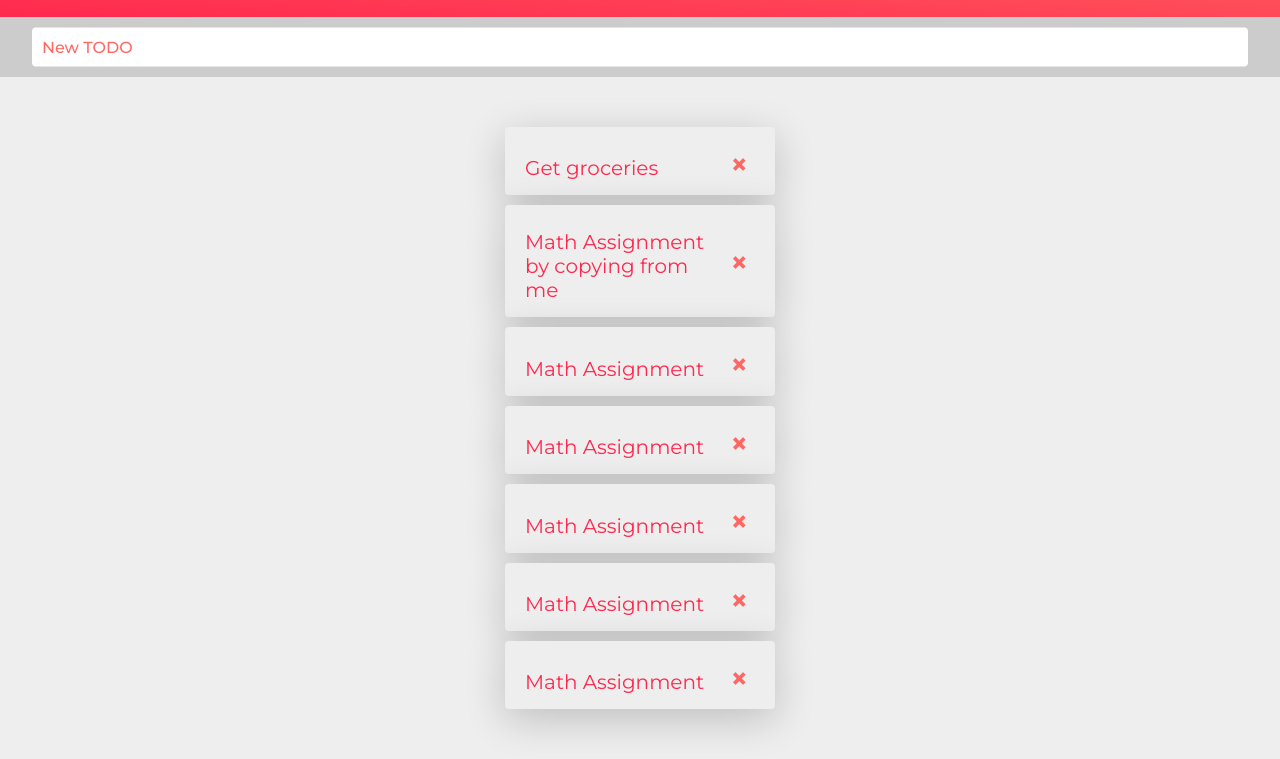
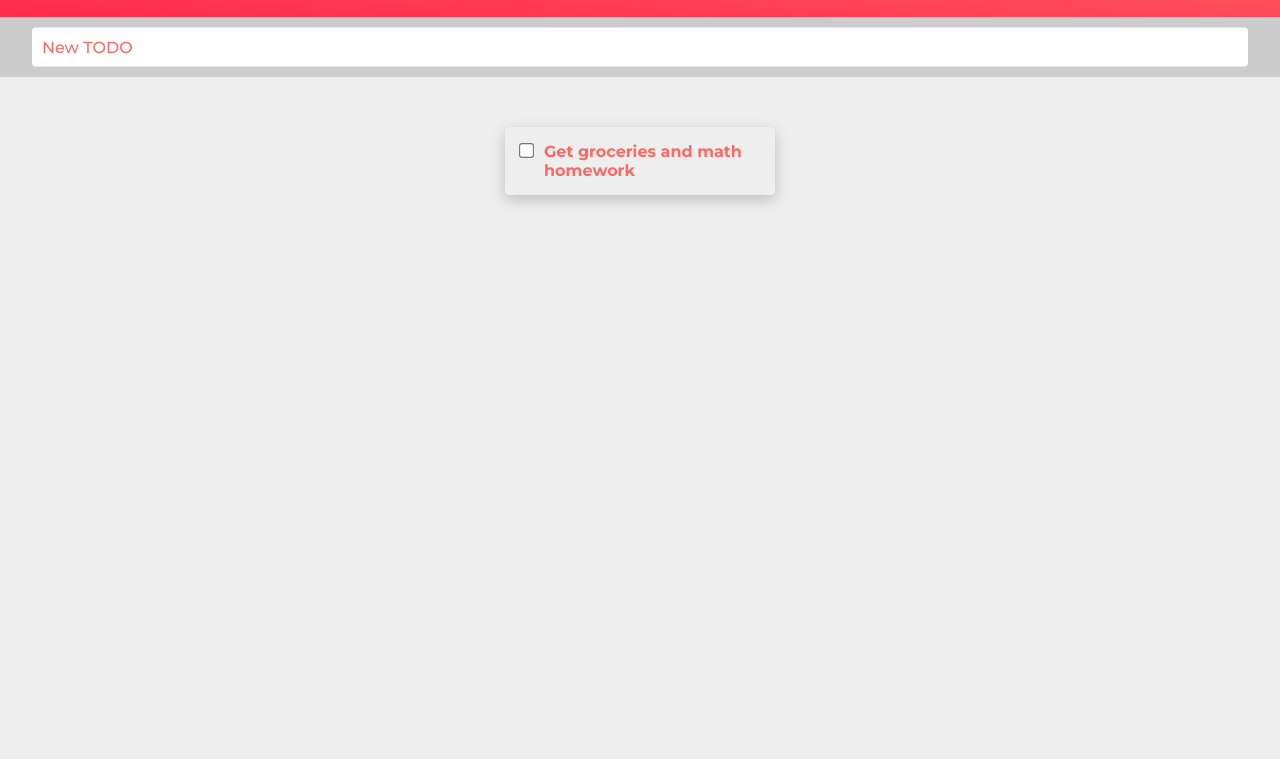
Before and after one commit to siddharthborderwala/todo-adv, a website built with webpack: page src/index.html in a window 1280 px wide. Shown: the part 60-819 px from the top of the page. Built offline with nearby package versions, Linux system fonts and the light colour scheme.

Commit message:
successful layout and styling

```diff
--- a/src/index.html
+++ b/src/index.html
@@ -13,7 +13,9 @@
     <link rel="stylesheet" href="./css/style.css">
 
     <!-- Montserrat Fonts -->
-    <link href="https://fonts.googleapis.com/css?family=Montserrat:200,300,400,500,700,900&display=swap" rel="stylesheet">
+    <link
+        href="https://fonts.googleapis.com/css?family=Montserrat:200,300,400,500,700,900&display=swap"
+        rel="stylesheet">
 
 </head>
 
@@ -37,63 +39,11 @@
         <div class="ground">
 
             <div class="todo">
+                <input class="todo__check" type="checkbox">
                 <h2 class="todo__title">
-                    Get groceries
+                    Get groceries and math homework
                 </h2>
-                <div class="todo__cross">
-                    &times;
-                </div>
             </div>
-
-            <div class="todo">
-                <h2 class="todo__title">
-                    Math Assignment by copying from me
-                </h2>
-                <div class="todo__cross">
-                    &times;
-                </div>
-            </div>
-            <div class="todo">
-                <h2 class="todo__title">
-                    Math Assignment
-                </h2>
-                <div class="todo__cross">
-                    &times;
-                </div>
-            </div>
-            <div class="todo">
-                <h2 class="todo__title">
-                    Math Assignment
-                </h2>
-                <div class="todo__cross">
-                    &times;
-                </div>
-            </div>
-            <div class="todo">
-                <h2 class="todo__title">
-                    Math Assignment
-                </h2>
-                <div class="todo__cross">
-                    &times;
-                </div>
-            </div>
-            <div class="todo">
-                <h2 class="todo__title">
-                    Math Assignment
-                </h2>
-                <div class="todo__cross">
-                    &times;
-                </div>
-            </div>
-            <div class="todo">
-                <h2 class="todo__title">
-                    Math Assignment
-                </h2>
-                <div class="todo__cross">
-                    &times;
-                </div>
-            </div>
-
 
         </div>
     </main>
--- a/src/sass/abstract/_mixins.scss
+++ b/src/sass/abstract/_mixins.scss
@@ -4,3 +4,9 @@
 	left: 50%;
 	transform: translate(-50%, -50%);
 }
+
+@mixin clearfix {
+	clear: both;
+	content: "";
+	display: table;
+}
--- a/src/sass/abstract/_variables.scss
+++ b/src/sass/abstract/_variables.scss
@@ -10,3 +10,5 @@ $color-grey-dark-1: #555;
 
 $color-primary: #ff284e;
 $color-primary-light: #ff6862;
+
+$default-font-size: 1.6rem;
--- a/src/sass/components/_todo.scss
+++ b/src/sass/components/_todo.scss
@@ -1,40 +1,28 @@
 .todo {
+	display: table;
 	background-color: $color-grey-light-1;
-	padding: 1rem;
+	padding: 1.5rem;
 	border-radius: 4px;
-	box-shadow: 0 1rem 4rem rgba($color-black, $alpha: .2);
+	box-shadow: 0 .5rem 1.5rem rgba($color-black, $alpha: .2);
 	margin: 1rem 2rem;
 	width: 27rem;
 	transition: all .2s ease;
 	cursor: default;
-	&:hover {
-		box-shadow: 0 1rem 4rem rgba($color-black, $alpha: .4);
+
+	&__check {
+		display: table-cell;
+		transform: scale(1.15);
 	}
 
 	&__title {
-		font-size: 2rem;
-		font-weight: 400;
-		display: inline-block;
-		color: $color-primary;
-		transform: translateY(5px);
-		padding: 1rem;
-		width: 85%;
-		vertical-align: middle;
+		display: table-cell;
+		width: 90%;
+		color: $color-primary-light;
+		font-size: $default-font-size;
 	}
 
-	&__cross {
-		margin-right: 1rem;
-		font-size: 3rem;
-		font-weight: 700;
-		color: $color-primary-light;
-		transform: translateY(25%) rotate(0);
-		transition: transform .3s ease;
-		display: inline-block;
-		transform-origin: 50% 63%;
+	&__check:checked + &__title {
+		text-decoration: line-through $color-grey-dark-1;
+	}
 
-		&:hover {
-			transform: rotate(180deg);
-			cursor: pointer;
-		}
-	}
 }
```
